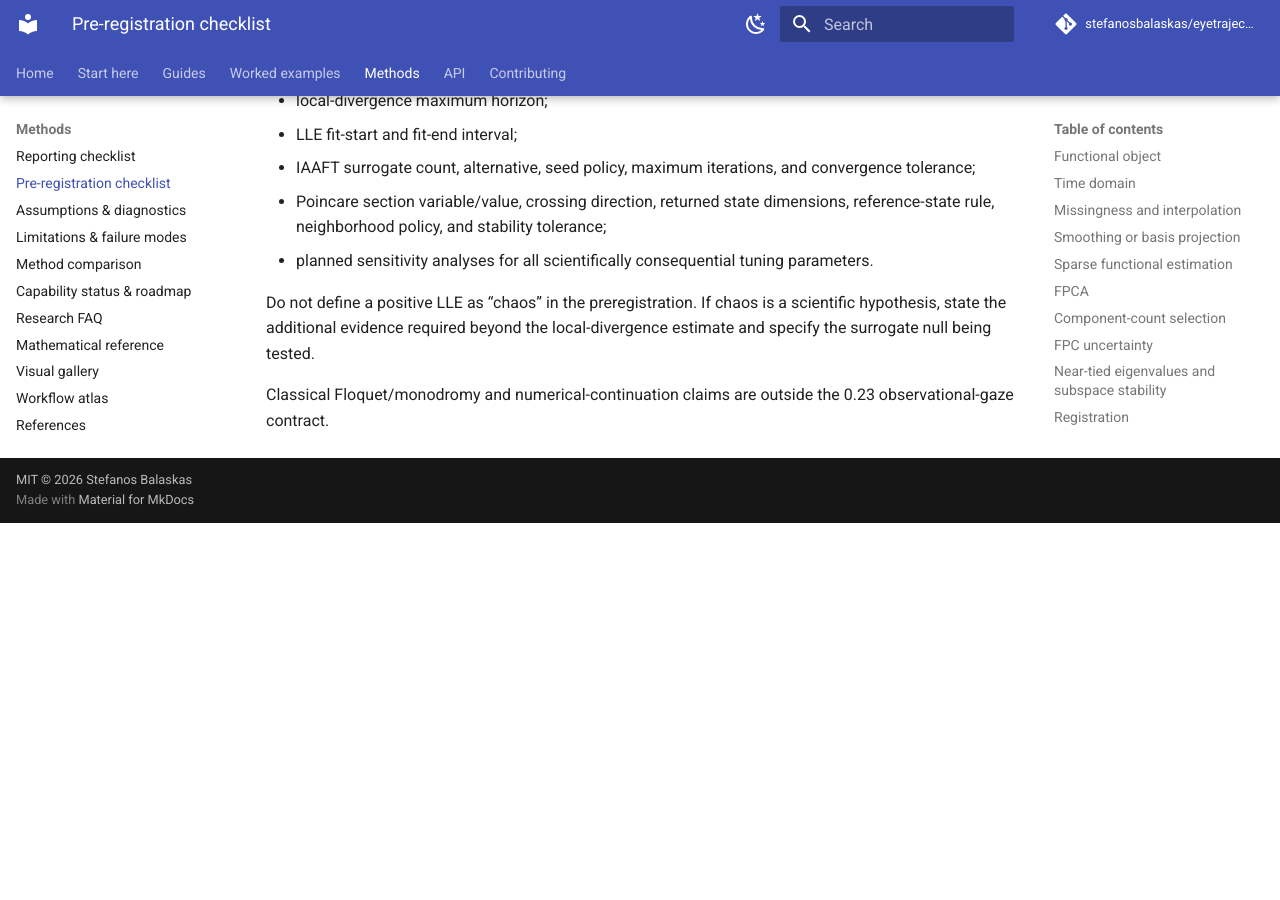
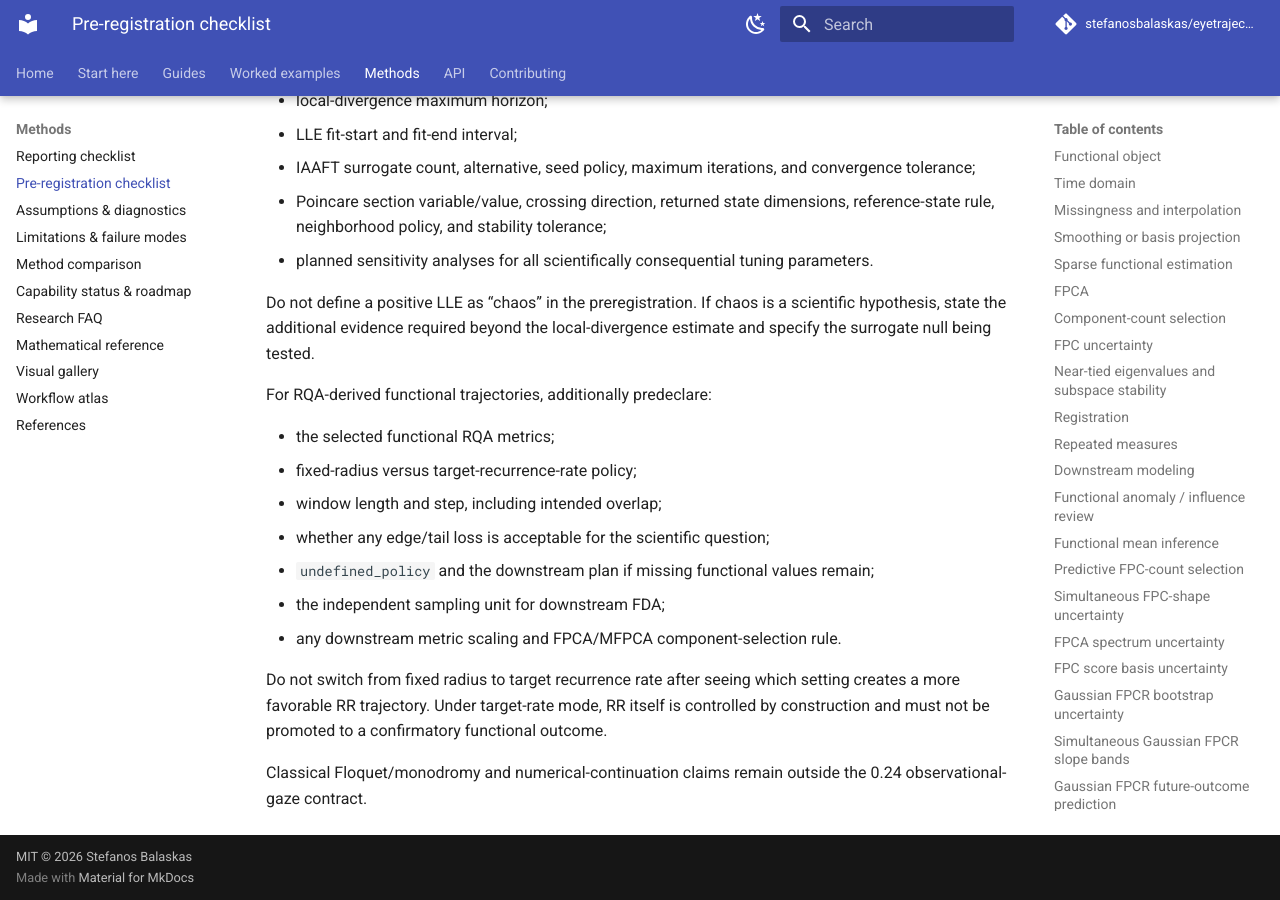
Before and after one commit to stefanosbalaskas/eyetrajectoriespy, an MkDocs documentation site: the page built from docs/methods/preregistration.md, in a window 1280 px wide and 900 px high, scrolled down 12804 px. Built offline with MkDocs 1.6.1 and Material for MkDocs 9.7.7, drawn with Linux system fonts in a browser that asks for light colours; comment, search, counter and statistics services are not loaded; before the commit the page ends 13327 px from its top, so only the background shows below that.

Commit message:
Add preregistration rules for functional RQA trajectories

```diff
--- a/docs/methods/preregistration.md
+++ b/docs/methods/preregistration.md
@@ -419,4 +419,17 @@ Before inspecting nonlinear-dynamics results, predeclare where applicable:
 
 Do not define a positive LLE as “chaos” in the preregistration. If chaos is a scientific hypothesis, state the additional evidence required beyond the local-divergence estimate and specify the surrogate null being tested.
 
-Classical Floquet/monodromy and numerical-continuation claims are outside the 0.23 observational-gaze contract.
+
+For RQA-derived functional trajectories, additionally predeclare:
+
+- the selected functional RQA metrics;
+- fixed-radius versus target-recurrence-rate policy;
+- window length and step, including intended overlap;
+- whether any edge/tail loss is acceptable for the scientific question;
+- `undefined_policy` and the downstream plan if missing functional values remain;
+- the independent sampling unit for downstream FDA;
+- any downstream metric scaling and FPCA/MFPCA component-selection rule.
+
+Do not switch from fixed radius to target recurrence rate after seeing which setting creates a more favorable RR trajectory. Under target-rate mode, RR itself is controlled by construction and must not be promoted to a confirmatory functional outcome.
+
+Classical Floquet/monodromy and numerical-continuation claims remain outside the 0.24 observational-gaze contract.
```
